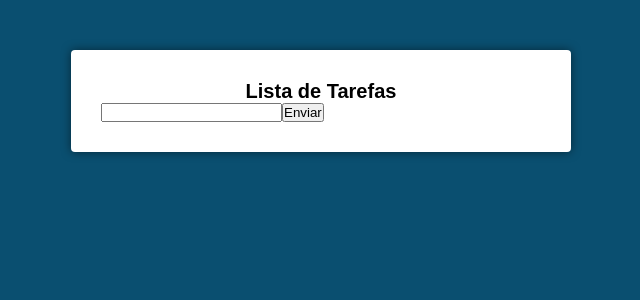
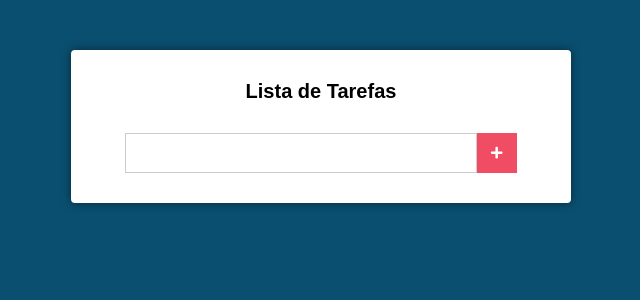
Before and after one commit to MateusBU/Secao14ReactBasico, a React (Create React App) app in the folder listatarefa/: page / in a window 1280 px wide. Shown: the top 300 px of the page, without its empty margins (319-959 px from the left). Built offline with nearby package versions, Linux system fonts and the light colour scheme.

Commit message:
Css aula194

```diff
--- a/listatarefa/package.json
+++ b/listatarefa/package.json
@@ -8,6 +8,7 @@
     "@testing-library/user-event": "^13.5.0",
     "react": "^17.0.2",
     "react-dom": "^17.0.2",
+    "react-icons": "^4.3.1",
     "react-scripts": "5.0.0",
     "web-vitals": "^2.1.4"
   },
--- a/listatarefa/src/components/Main.css
+++ b/listatarefa/src/components/Main.css
@@ -11,3 +11,29 @@
   font-size: 20px;
   text-align: center;
 }
+
+.form{
+  margin-top: 30px;
+  display: flex;
+  align-items: center;
+  justify-content: center;
+}
+
+.form input[type="text"]{
+  height: 40px;
+  padding: 0 20px;
+  font-size: 20px;
+  border: 1px solid #ccc;
+  min-width: 80%;
+}
+
+.form button[type="submit"]{
+  border: none;
+  height: 40px;
+  width: 40px;
+  background-color: #f04c64;
+  color: #fff;
+  display: flex;
+  align-items: center;
+  justify-content: center;
+}
--- a/listatarefa/src/components/Main.js
+++ b/listatarefa/src/components/Main.js
@@ -1,4 +1,7 @@
 import React, {Component} from 'react';
+
+//FORM
+import {FaPlus} from 'react-icons/fa';
 
 import './Main.css';
 
@@ -22,9 +25,15 @@
       <div className='main'>
         <h1>Lista de Tarefas</h1>
 
-        <form action="#">
-          <input onChange={this.handleChange} type="text" />
-          <button type="submit">Enviar</button>
+        <form action="#" className="form">
+          <input
+          onChange={this.handleChange}
+          type="text"
+          value={novaTarefa}
+          />
+          <button type="submit">
+            <FaPlus />
+          </button>
         </form>
       </div>
     );
```
Also changed, not shown: 1 other file (tests, documents, lock files or other folders).
